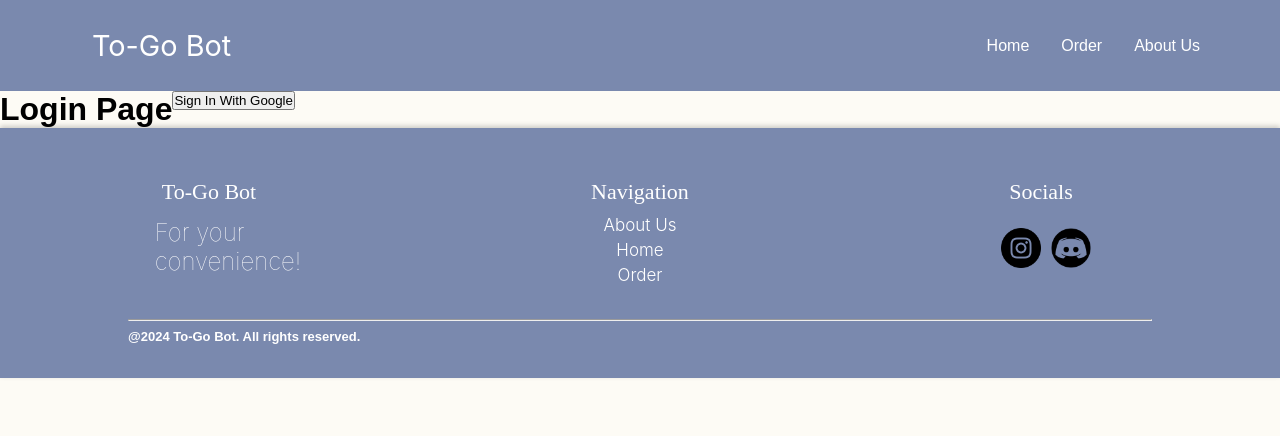
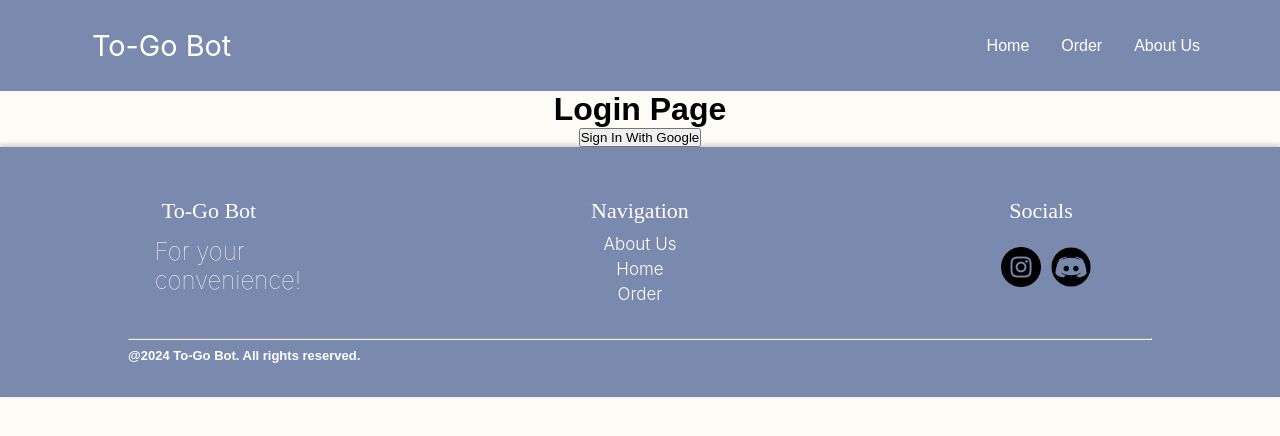
Before and after one commit to spring24pnmclass/frontend, a React (Vite) app: page /login in a window 1280 px wide. Shown: the top 436 px of the page. Built offline with nearby package versions, Linux system fonts and the light colour scheme; no server answers.

Commit message:
login css

```diff
--- a/src/components/Login.css
+++ b/src/components/Login.css
@@ -4,7 +4,7 @@
     align-items: center;
     justify-content: center;
     width: 100%;
-    height: 100% !important;
+    height: 100vh !important;
   }
 
   .firebase-login-button {
--- a/src/pages/Login.jsx
+++ b/src/pages/Login.jsx
@@ -3,7 +3,7 @@ import LoginComponent from "../components/LoginComponent.jsx";
 
 const Login = ({ setUser }) => {
   return (
-    <div className="container">
+    <div className="login-container">
         <h1>Login Page</h1>
         <div>
             <div className="firebase-login-button">
```
